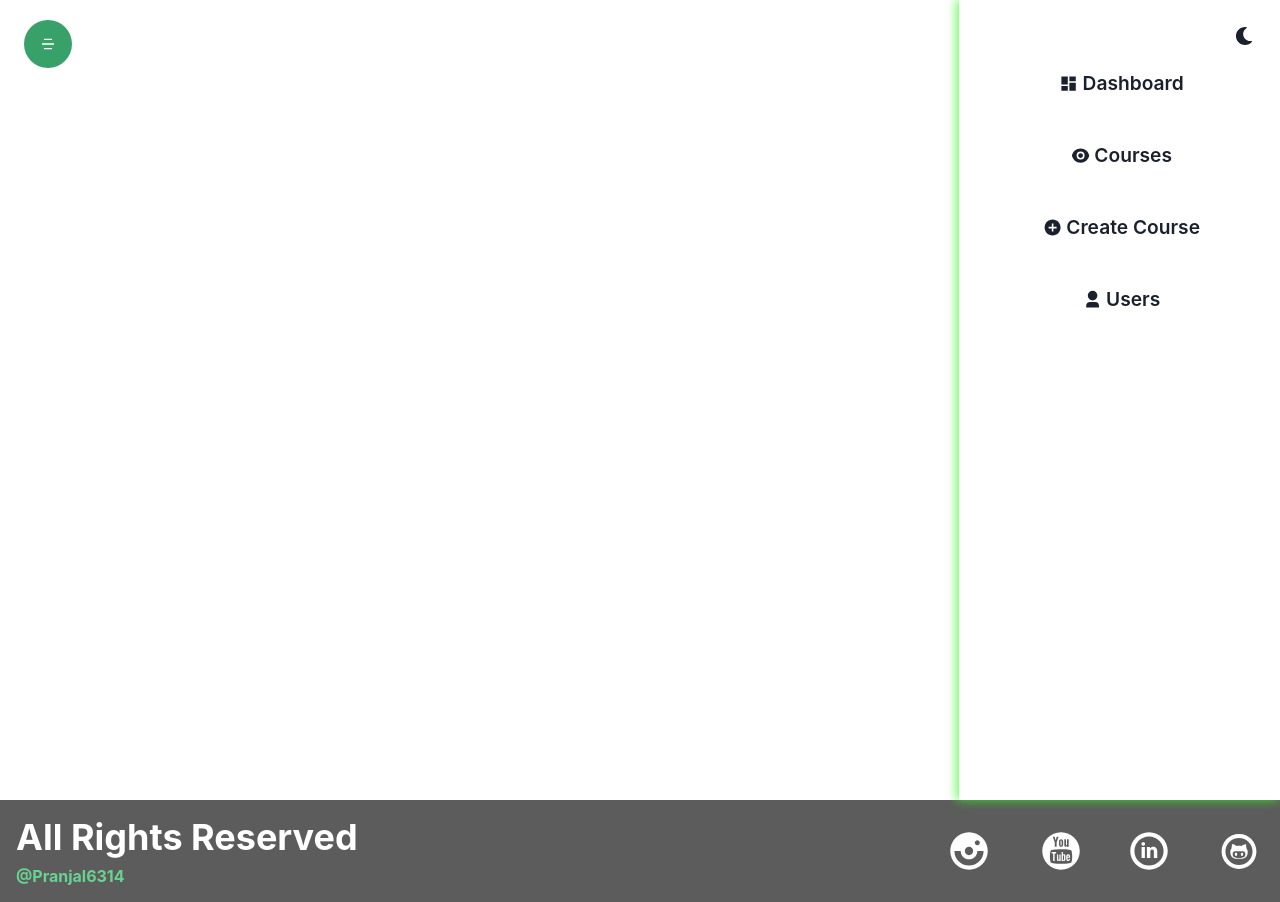
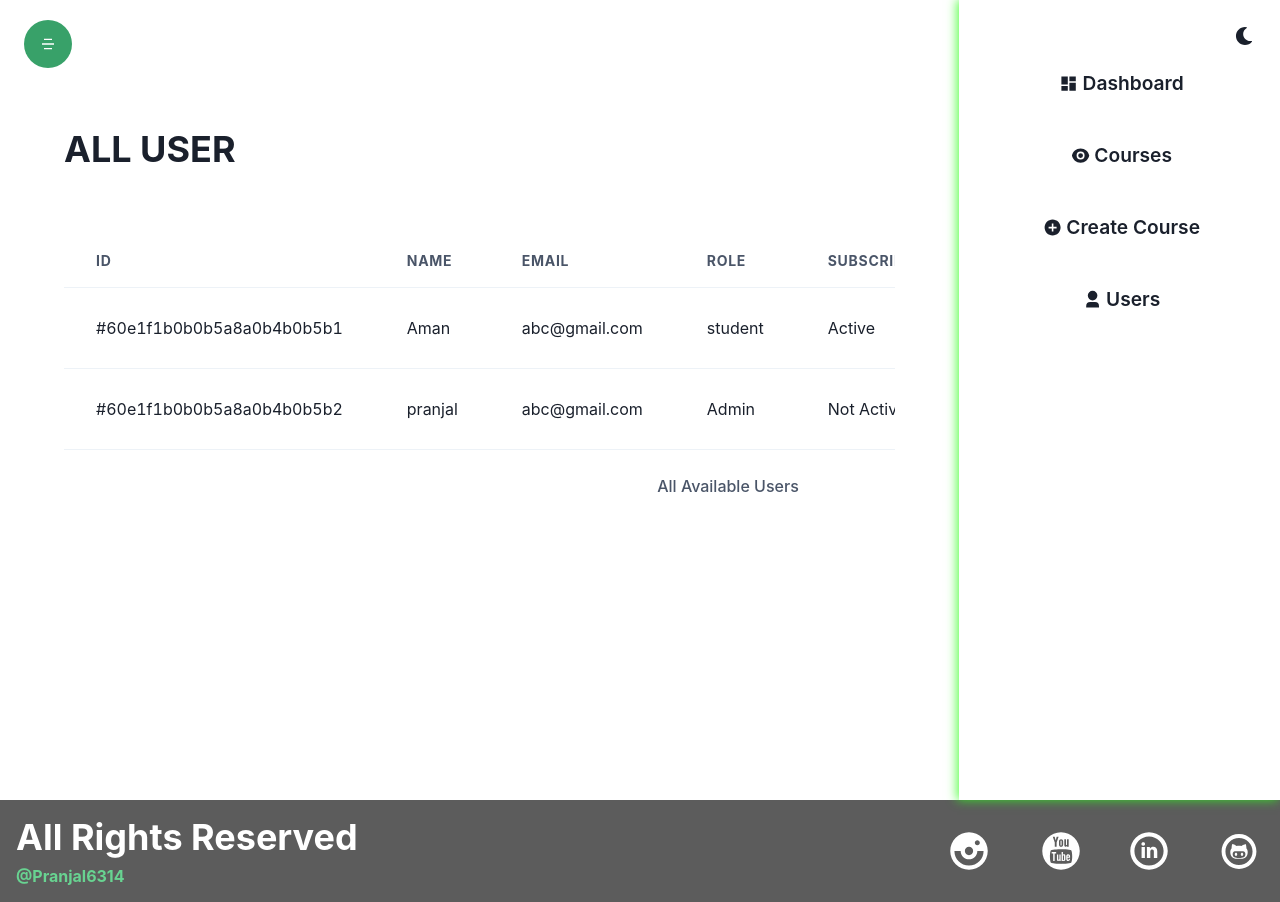
Before and after one commit to pranjal6314/MERN-PROJECT, a React (Create React App) app in the folder learnup/: page /admin/users in a window 1280 px wide. Built offline with nearby package versions, Linux system fonts and the light colour scheme.

Commit message:
admin users done

```diff
--- a/learnup/src/components/Admin/Users/Users.jsx
+++ b/learnup/src/components/Admin/Users/Users.jsx
@@ -1,12 +1,87 @@
-import { Box, Grid } from '@chakra-ui/react'
+import { Box, Button, Grid, Heading, HStack, Table, TableCaption, TableContainer, Tbody, Td, Th, Thead, Tr } from '@chakra-ui/react'
 import React from 'react'
+import { RiDeleteBin2Fill, RiDeleteBin7Fill } from 'react-icons/ri'
 import crusorImg from '../../../assets/images/cursor.png'
 import Sidebar from '../Sidebar'
 const Users = () => {
+    const updateHandler = (id) => {
+        console.log(id);
+    };
+    const deleteButtonHandler = (id) => {
+        console.log(id);
+    };
+    const users = [{
+        "_id": "60e1f1b0b0b5a8a0b4b0b5b1",
+        "name": "Aman",
+        "email": "abc@gmail.com",
+        "role": "student",
+        "subscription": {
+            "status": "active",
+        },
+        "password": "$2b$10$Q8"
+
+    }, {
+        "_id": "60e1f1b0b0b5a8a0b4b0b5b2",
+        "name": "pranjal",
+        "email": "abc@gmail.com",
+        "role": "Admin",
+        "subscription": {
+            "status": "not active",
+        },
+        "password": "admin@$123"
+
+    }
+    ]
     return <Grid css={{ cursor: `url(${crusorImg}), default` }} minH={"100vh"} templateColumns={['1fr', '5fr 1fr']} >
-        <Box></Box>
+        <Box overflowX={'auto'} p={['0', '16']}>
+            <Heading textAlign={["center", "left"]} textTransform='uppercase' my={'16'} children="All User" />
+            <TableContainer w={['100vh', 'full']} >
+                <Table variant={'simple'} size='lg' >
+                    <TableCaption>All Available Users</TableCaption>
+                    <Thead>
+                        <Tr>
+                            <Th>Id</Th>
+                            <Th>Name</Th>
+                            <Th>Email</Th>
+                            <Th>Role</Th>
+                            <Th>Subscription</Th>
+                            <Th>Password</Th>
+                            <Th isNumeric>Action</Th>
+                        </Tr>
+                    </Thead>
+                    <Tbody>
+                        {
+                            users.map(item => (
+                                <Row key={item._id} item={item} updateHandler={updateHandler} deleteButtonHandler={deleteButtonHandler} />
+                            ))
+                        }
+                    </Tbody>
+                </Table>
+            </TableContainer>
+        </Box>
         <Sidebar />
     </Grid>
 }
 
 export default Users
+
+function Row({ item, updateHandler, deleteButtonHandler }) {
+    return (
+        <Tr>
+            <Td>#{item._id}</Td>
+            <Td>{item.name}</Td>
+            <Td>{item.email}</Td>
+            <Td>{item.role}</Td>
+            <Td>{item.subscription.status === 'active' ? "Active" : "Not Active"}</Td>
+            <Td>{item.password}</Td>
+            <Td isNumeric>
+                <HStack justifyContent={'flex-end'}>
+                    <Button onClick={() => updateHandler(item._id)} variant={'outline'} color="green.500">Change Role</Button>
+                    <Button onClick={() => deleteButtonHandler(item._id)} color="green.600" >
+                        <RiDeleteBin7Fill />
+                    </Button>
+                </HStack>
+            </Td>
+        </Tr>
+    )
+}
```
